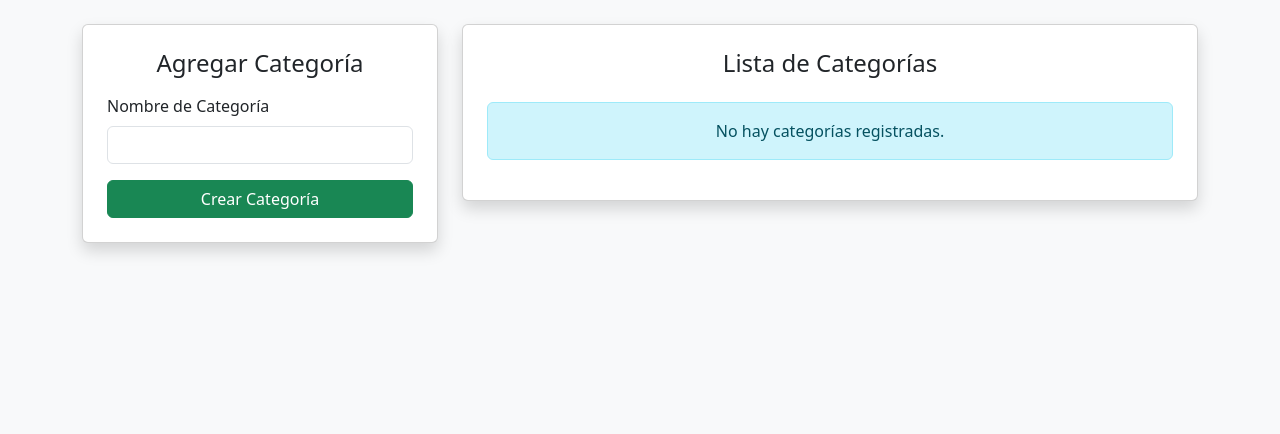
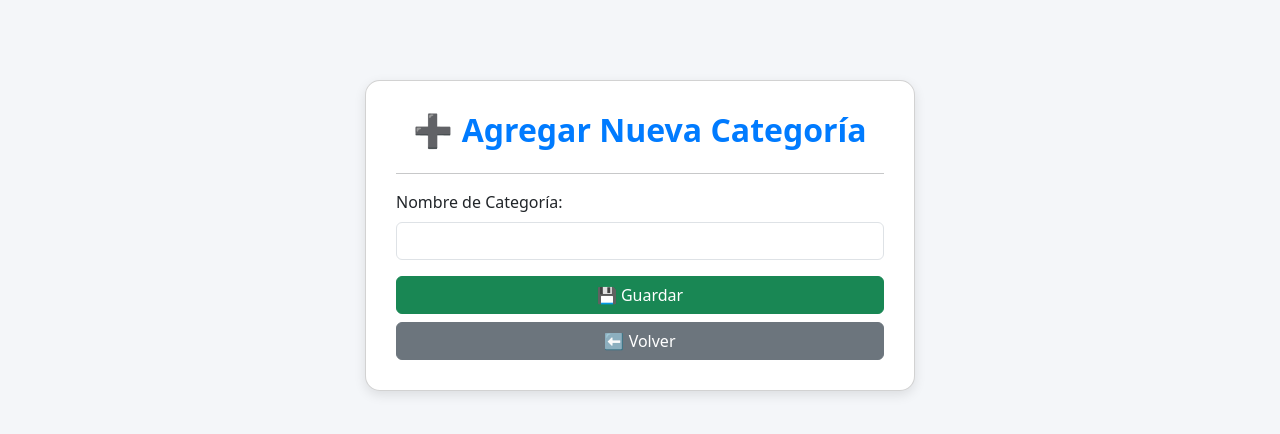
Before and after one commit to Marcela-Gomez/Inventario-y-pr-stamo-de-materiales, a PHP site: page /vistas/agregarCategoria.php in a window 1280 px wide. Shown: the top 434 px of the page. Run offline with PHP 8.4, Linux system fonts and the light colour scheme; the visitor is signed in with stand-in values (Sample User, id 1); data that the repository does not hold is empty.

Commit message:
Mejora del módulo de categorías: validaciones, sesión y diseño

```diff
--- a/vistas/agregarCategoria.php
+++ b/vistas/agregarCategoria.php
@@ -1,119 +1,119 @@
 <?php
-require_once('../modelo/addCategoria.php');
+session_start();
+require_once("../modelo/addCategoria.php");
 
-// === FRONTEND ===
-$categoria = new addCategoria();
-
-// Procesar formularios
-if ($_SERVER['REQUEST_METHOD'] === 'POST') {
-    if (isset($_POST['crear'])) {
-        $nombre = $_POST['nombre_categoria'];
-        $categoria->createCategoria($nombre);
-        echo "<script>alert('✅ Categoría creada correctamente');</script>";
+// 🔒 Verificar sesión activa
+if (!isset($_SESSION['usuario'])) {
+    header("Location: ../index.php");
+    exit;
 }
 
+$categoriaModel = new addCategoria();
+$mensaje = "";
+$categoriaEditar = null;
+
+// 🔹 Si viene con ?editar=ID, obtener datos de esa categoría
+if (isset($_GET['editar'])) {
+    $cat = $categoriaModel->getCategoria($_GET['editar']);
+    $categoriaEditar = mysqli_fetch_assoc($cat);
+}
+
+// 🔹 Procesar formulario
+if ($_SERVER['REQUEST_METHOD'] === 'POST') {
+    $nombre = trim($_POST['nombre_categoria']);
+
+    if ($nombre === "") {
+        $mensaje = "⚠️ El nombre no puede estar vacío.";
+    } else {
         if (isset($_POST['actualizar'])) {
-        $id_categoria = $_POST['id_categoria'];
-        $nombre_categoria = $_POST['nombre_categoria'];
-        $datos = [$id_categoria, $nombre_categoria];
-        $categoria->updateCategoria($datos);
-        echo "<script>alert('✅ Categoría actualizada correctamente');</script>";
+            $id = $_POST['id_categoria'];
+            $categoriaModel->updateCategoria([$id, $nombre]);
+            echo "<script>alert('✅ Categoría actualizada correctamente'); window.location='verCategoria.php';</script>";
+            exit;
+        } else {
+            $categoriaModel->createCategoria($nombre);
+            echo "<script>alert('✅ Categoría creada correctamente'); window.location='verCategoria.php';</script>";
+            exit;
         }
     }
-
-// Procesar eliminación
-if (isset($_GET['eliminar'])) {
-    $id = $_GET['eliminar'];
-    $categoria->deleteCategoria($id);
-    echo "<script>alert('✅ Categoría eliminada correctamente'); window.location='agregarCategoria.php';</script>";
 }
-
-// Obtener todas las categorías
-$categorias = $categoria->getCategorias();
 ?>
-
 
 <!DOCTYPE html>
 <html lang="es">
+
 <head>
     <meta charset="UTF-8">
-    <title>CRUD de Categorías</title>
+    <title><?= $categoriaEditar ? 'Editar Categoría' : 'Agregar Categoría' ?></title>
     <link rel="stylesheet" href="https://cdn.jsdelivr.net/npm/bootstrap@5.3.2/dist/css/bootstrap.min.css">
+    <style>
+        body {
+            background-color: #f4f6f9;
+        }
+
+        .card {
+            max-width: 550px;
+            margin: 80px auto;
+            border-radius: 15px;
+            box-shadow: 0 4px 12px rgba(0, 0, 0, 0.1);
+            padding: 30px;
+        }
+
+        h2 {
+            color: #007bff;
+            font-weight: bold;
+            text-align: center;
+        }
+
+        .btn-primary {
+            background-color: #007bff;
+            border: none;
+        }
+
+        .btn-primary:hover {
+            background-color: #0056b3;
+        }
+
+        .btn-secondary {
+            background-color: #6c757d;
+        }
+
+        .btn-secondary:hover {
+            background-color: #545b62;
+        }
+    </style>
 </head>
-<body class="bg-light">
-<div class="container mt-4">
-    <div class="row">
-        <div class="col-md-4">
-            <div class="card shadow p-4 mb-4">
-                <h4 class="text-center mb-3">
-                    <?= isset($_GET['editar']) ? 'Editar Categoría' : 'Agregar Categoría' ?>
-                </h4>
 
-                <?php if (isset($_GET['editar'])):
-                    $cat_editar = $categoria->getCategoria($_GET['editar']);
-                    $cat_data = mysqli_fetch_assoc($cat_editar);
-                ?>
+<body>
+    <div class="card">
+        <h2><?= $categoriaEditar ? '✏️ Editar Categoría' : '➕ Agregar Nueva Categoría' ?></h2>
+        <hr>
+
+        <?php if ($mensaje): ?>
+            <div class="alert alert-warning text-center"><?= htmlspecialchars($mensaje) ?></div>
+        <?php endif; ?>
+
         <form method="POST">
-                    <input type="hidden" name="id_categoria" value="<?= $cat_data['id_categoria'] ?>">
+            <?php if ($categoriaEditar): ?>
+                <input type="hidden" name="id_categoria" value="<?= $categoriaEditar['id_categoria'] ?>">
+            <?php endif; ?>
+
             <div class="mb-3">
-                        <label class="form-label">Nombre de Categoría</label>
+                <label class="form-label">Nombre de Categoría:</label>
                 <input type="text" name="nombre_categoria" class="form-control"
-                               value="<?= $cat_data['nombre_categoria'] ?>" required>
+                    value="<?= $categoriaEditar['nombre_categoria'] ?? '' ?>" required>
             </div>
+
             <div class="d-grid gap-2">
-                        <button type="submit" name="actualizar" class="btn btn-warning">Actualizar</button>
-                        <a href="agregarCategoria.php" class="btn btn-secondary">Cancelar</a>
+                <?php if ($categoriaEditar): ?>
+                    <button type="submit" name="actualizar" class="btn btn-primary">💾 Actualizar</button>
+                <?php else: ?>
+                    <button type="submit" name="crear" class="btn btn-success">💾 Guardar</button>
+                <?php endif; ?>
+                <a href="verCategoria.php" class="btn btn-secondary">⬅️ Volver</a>
             </div>
         </form>
-                <?php else: ?>
-                <form method="POST">
-                    <div class="mb-3">
-                        <label class="form-label">Nombre de Categoría</label>
-                        <input type="text" name="nombre_categoria" class="form-control" required>
-                    </div>
-                    <div class="d-grid">
-                        <button type="submit" name="crear" class="btn btn-success">Crear Categoría</button>
-                    </div>
-                </form>
-                <?php endif; ?>
-            </div>
-        </div>
-
-        <div class="col-md-8">
-            <div class="card shadow p-4">
-                <h4 class="text-center mb-4">Lista de Categorías</h4>
-
-                <?php if (mysqli_num_rows($categorias) > 0): ?>
-                <div class="table-responsive">
-                    <table class="table table-striped">
-                        <thead class="table-dark">
-                            <tr>
-                                <th>ID</th>
-                                <th>Nombre</th>
-                                <th>Acciones</th>
-                            </tr>
-                        </thead>
-                        <tbody>
-                            <?php while ($row = mysqli_fetch_assoc($categorias)): ?>
-                            <tr>
-                                <td><?= $row['id_categoria'] ?></td>
-                                <td><?= $row['nombre_categoria'] ?></td>
-                                <td>
-                                    <a href="agregarCategoria.php?editar=<?= $row['id_categoria'] ?>" class="btn btn-sm btn-primary">Editar</a>
-                                    <a href="agregarCategoria.php?eliminar=<?= $row['id_categoria'] ?>" class="btn btn-sm btn-danger"
-                                       onclick="return confirm('¿Estás seguro?')">Eliminar</a>
-                                </td>
-                            </tr>
-                            <?php endwhile; ?>
-                        </tbody>
-                    </table>
-                </div>
-                <?php else: ?>
-                <div class="alert alert-info text-center">No hay categorías registradas.</div>
-                <?php endif; ?>
-            </div>
-        </div>
-    </div>
     </div>
 </body>
+
 </html>
```
Lines whose indentation alone changed are shown as unchanged.
